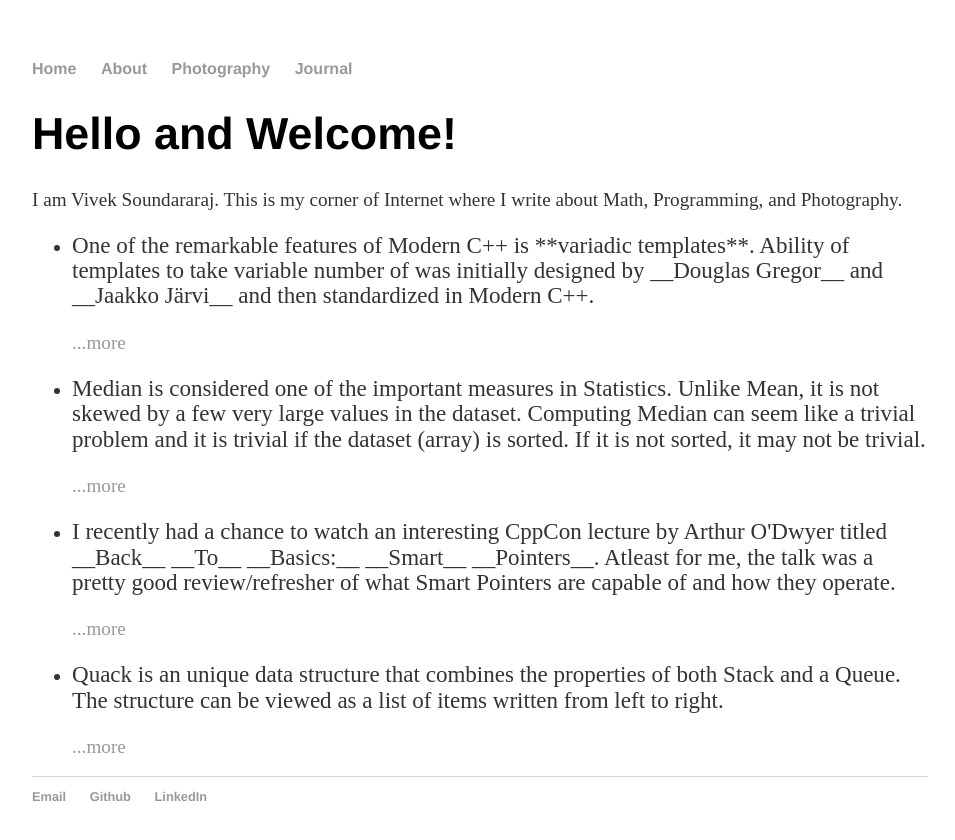
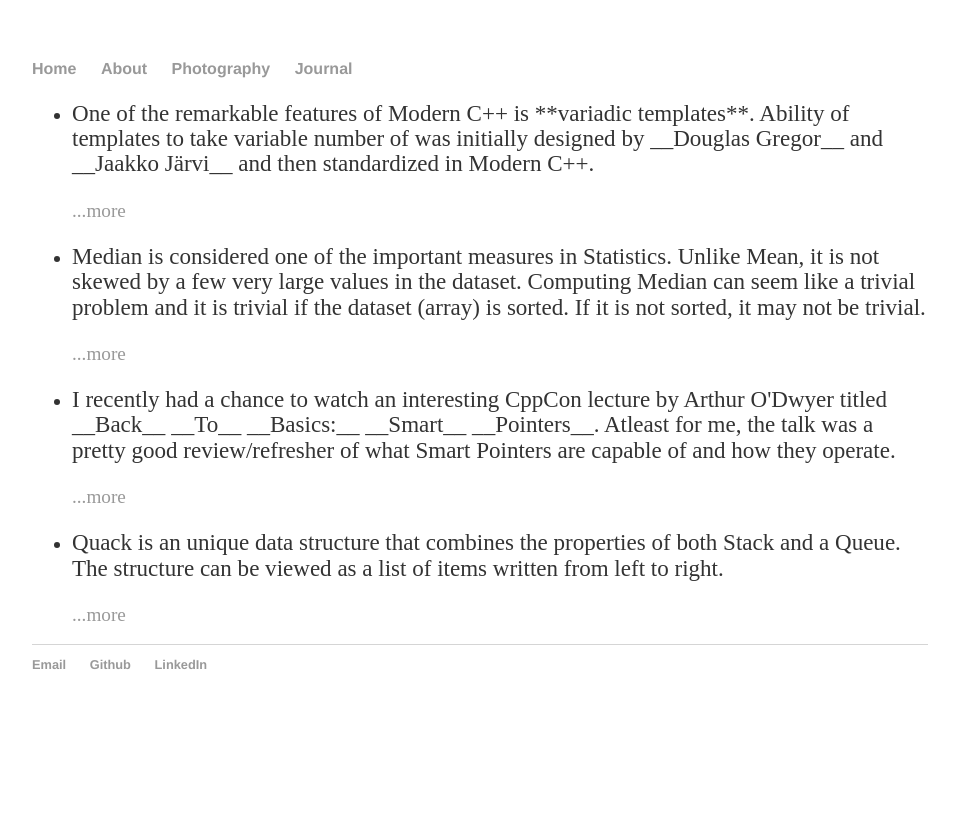
Before and after one commit to vivekgautham/vivekgautham.github.io, a Jekyll site: the page built from index.html, in a window 1280 px wide. Shown: the top 840 px of the page, without its empty margins (160-1115 px from the left). Built offline with Jekyll 4.4.1, drawn with Linux system fonts in a browser that asks for light colours; nearby versions of some CDN libraries.

Commit message:
Excerpt Update...

```diff
--- a/about/index.html
+++ b/about/index.html
@@ -4,6 +4,12 @@ title: About Vivek Soundararaj
 ---
 <div class="about">
     <h1>About</h1>
+
+    <div class="blurb">
+        <h1>Hello and Welcome!</h1>
+        <p>I am Vivek Soundararaj. This is my corner of Internet where I write about Math, Programming, and Photography.</p>
+    </div><!-- /.blurb -->
+
     <p> Relevant links</p>
 
     <ul class="contacts">
--- a/index.html
+++ b/index.html
@@ -2,11 +2,6 @@
 layout: default
 title: Vivek Soundararaj
 ---
-
-<div class="blurb">
-	<h1>Hello and Welcome!</h1>
-	<p>I am Vivek Soundararaj. This is my corner of Internet where I write about Math, Programming, and Photography.</p>
-</div><!-- /.blurb -->
 
 <ul>
 	{% for post in site.posts %}
```
